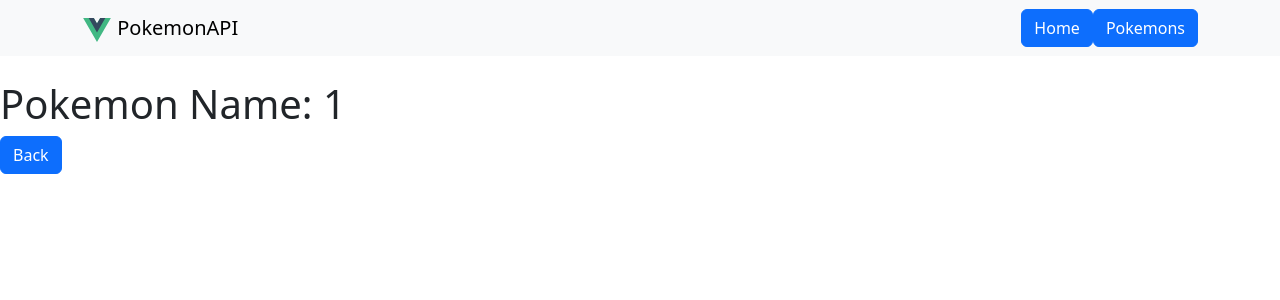
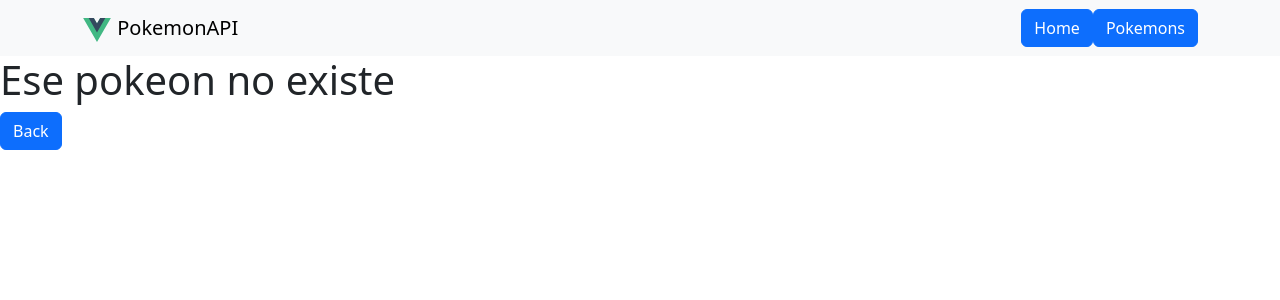
Before and after one commit to Cesarcceo/Router-1, a Vue app: page /pokemons/1 in a window 1280 px wide. Shown: the top 300 px of the page. Built offline with nearby package versions, Linux system fonts and the light colour scheme; no server answers.

Commit message:
New feature (PokeView,vue): :sparkles: validation if the poke not exist was create

```diff
--- a/src/views/PokeView.vue
+++ b/src/views/PokeView.vue
@@ -20,6 +20,7 @@
             console.log()
         } catch (error) {
             console.log(error)
+            poke.value = null
         }
     }
 
@@ -28,7 +29,10 @@
 </script>
 
 <template>
-    <img :src="poke.sprites?.other['official-artwork'].front_default" alt="">
-    <h1>Pokemon Name: {{ $route.params.name }}</h1>
+    <div v-if="poke">
+        <img :src="poke.sprites?.other['official-artwork'].front_default" alt="">
+        <h1>Pokemon Name: {{ $route.params.name }}</h1>
+    </div>
+    <h1 v-else>Ese pokeon no existe</h1>
     <button type="button" class="btn btn-primary" @click="back" >Back</button>
 </template>
```
